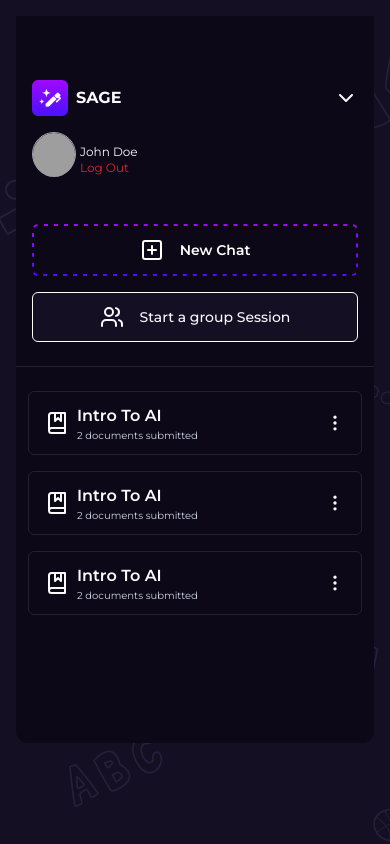
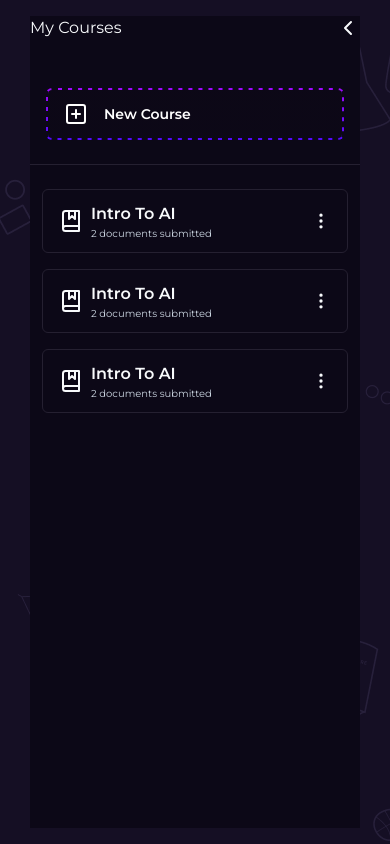
Before and after one commit to NengakDakup/sage-app, a Next.js app: page /auth/login in a window 390 px wide. Built offline with nearby package versions, Linux system fonts and the light colour scheme; grey boxes are pictures that could not be loaded.

Commit message:
almost done with MobileLeftSideBar.js

```diff
--- a/app/auth/login/page.js
+++ b/app/auth/login/page.js
@@ -7,7 +7,7 @@ import { Button } from '@/components/ui/button'
 import { Input } from "@/components/ui/input"
 import { Label } from "@/components/ui/label"
 import { X } from 'lucide-react';
-import MobileNewChat from '@/components/MobileNewChat'
+import MobileLeftSideBar from '@/components/MobileLeftSideBar'
 
 const Login = () => {
   return (
@@ -49,7 +49,7 @@ const Login = () => {
             </Link>
           </div>
         </div>
-        <MobileNewChat/>
+        <MobileLeftSideBar/>
       </div>
   )
 }
--- a/components/MobileLeftSideBar.js
+++ b/components/MobileLeftSideBar.js
@@ -1,5 +1,5 @@
 import React from 'react'
-import { ChevronDown, SquarePlus } from 'lucide-react';
+import { ChevronLeft, SquarePlus } from 'lucide-react';
 import { Button } from './ui/button'
 import CourseMenuItem from './CourseMenuItem';
 const MobileCourseItemsMenu = ({toggled, setToggled}) => {
@@ -7,14 +7,15 @@ const MobileCourseItemsMenu = ({toggled, setToggled}) => {
     <div className='bg-blue-darkest w-[330px] h-[852px] flex flex-col justify-center items-start'>
         <div className='w-full flex justify-between items-center'>
             <p>My Courses</p>
-            <ChevronDown />
+            <ChevronLeft />
         </div>
 
         <div className='flex flex-col w-full mt-12 gap-4 px-4'>
-            <Button className={`w-full py-6 gap-4 ${toggled? "justify-start" : "justify-center"}`} variant="dark-dashed">
+            <Button className={`w-full py-6 gap-4 ${toggled? "justify-center" : "justify-start"}`} variant="dark-dashed">
                 <SquarePlus />
-                {!toggled && "My Course"}
+                {!toggled && "New Course"}
             </Button>
+
         </div>
 
         {!toggled &&
--- a/components/MobileNewChat.js
+++ b/components/MobileNewChat.js
@@ -28,15 +28,11 @@ const MobileNewChat = ({toggled, setToggled}) => {
         </div>
 
         <div className='flex flex-col w-full mt-12 gap-4 px-4'>
-            <Button className={`w-full py-6 gap-4 ${toggled? "justify-start" : "justify-center"}`} variant="dark-dashed">
+            <Button className={`w-full py-6 gap-4 ${toggled? "justify-center" : "justify-start"}`} variant="dark-dashed">
                 <SquarePlus />
                 {!toggled && "New Chat"}
             </Button>
 
-            <Button className={`w-full py-6 justify-start gap-4 border-white ${toggled? "justify-start" : "justify-center"}`} variant="outline">
-                <Users />
-                {!toggled && "Start a group Session"}
-            </Button>
         </div>
 
         {!toggled &&
```
